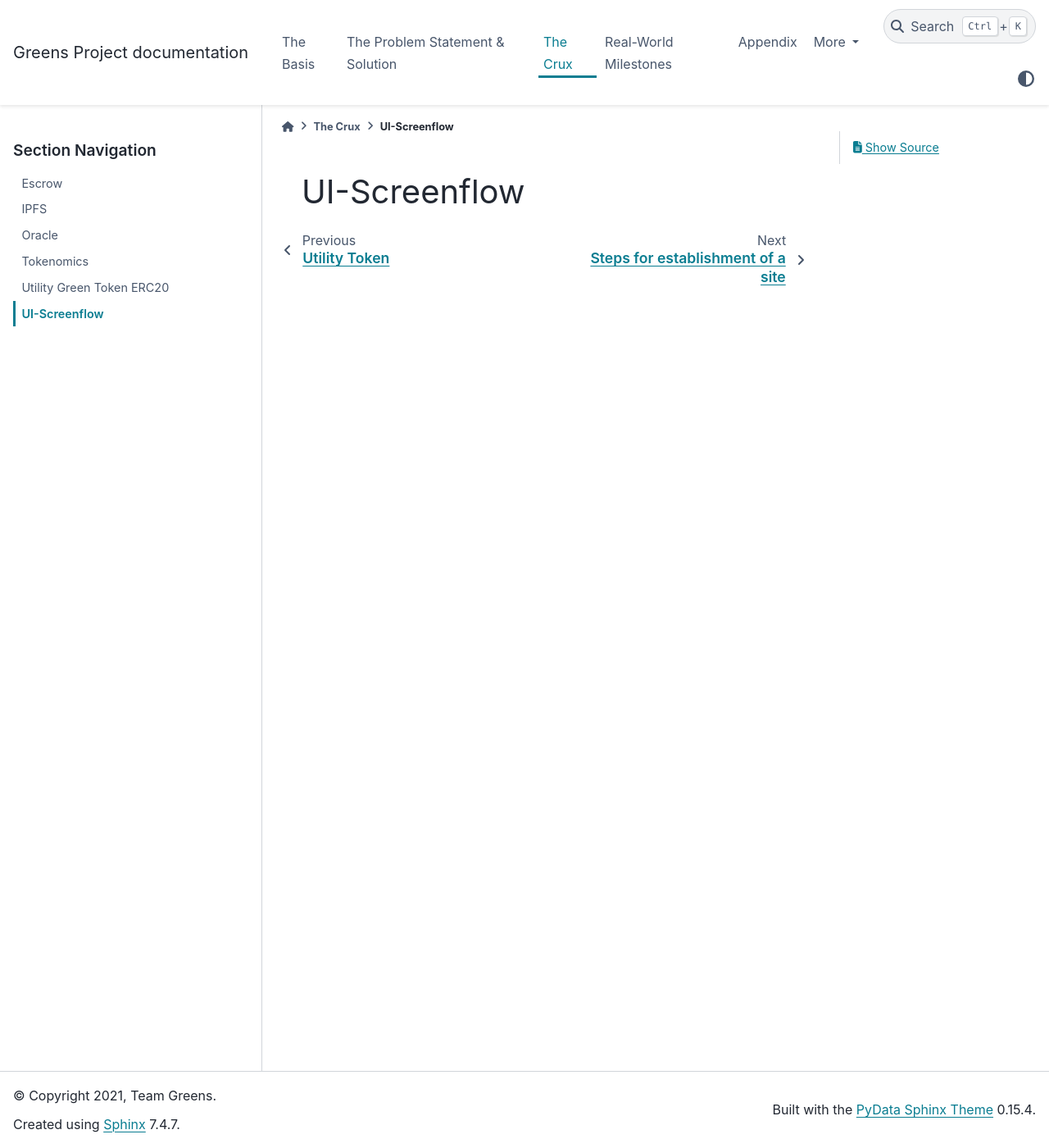
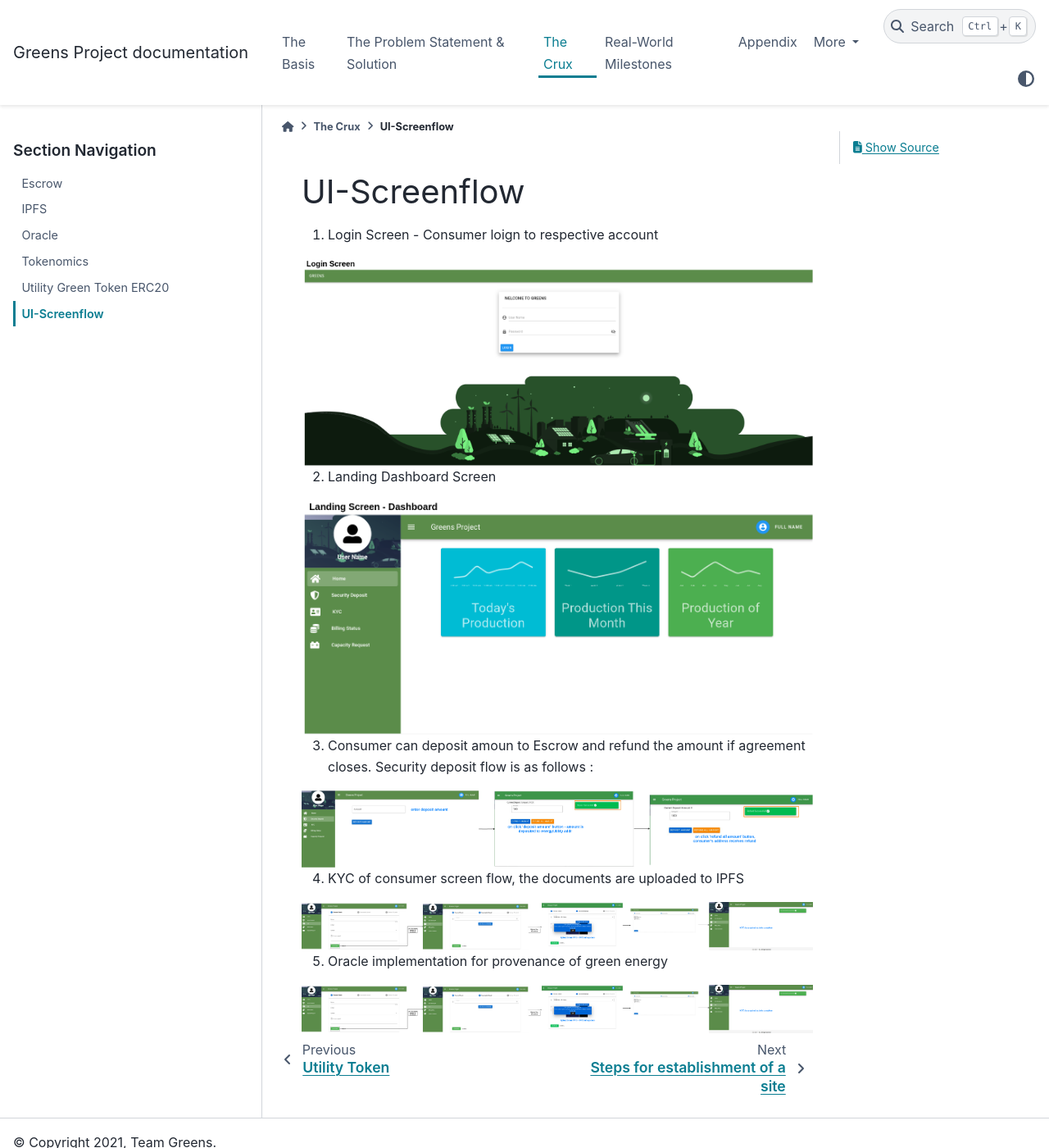
Before and after one commit to joyosive/greenDocs, a Sphinx documentation site: the page built from source/modules/crux/ui/index.rst, in a window 1280 px wide and 1400 px high. Shown: the whole window at 82% size. Built offline with Sphinx 7.4.7 and the PyData theme 0.15.4, drawn with Linux system fonts in a browser that asks for light colours.

Commit message:
added screenflow

```diff
--- a/source/modules/crux/ui/index.rst
+++ b/source/modules/crux/ui/index.rst
@@ -1,2 +1,23 @@
 UI-Screenflow
 =================
+
+1. Login Screen - Consumer loign to respective account
+
+
+.. image:: images/login.png
+
+2. Landing Dashboard Screen
+
+.. image:: images/dashboard.png
+
+3. Consumer can deposit amoun to Escrow and refund the amount if agreement closes. Security deposit flow is as follows :
+
+.. image:: images/sd.png
+
+4. KYC of consumer screen flow, the documents are uploaded to IPFS
+
+.. image:: images/ipfs.png
+
+5. Oracle implementation for provenance of green energy
+
+.. image:: images/ipfs.png
```
Also changed, not shown: source/modules/crux/ui/images/dashboard.png (added), source/modules/crux/ui/images/ipfs.png (added), source/modules/crux/ui/images/login.png (added), source/modules/crux/ui/images/oracle.png (added), source/modules/crux/ui/images/sd.png (added), 9 other files.
